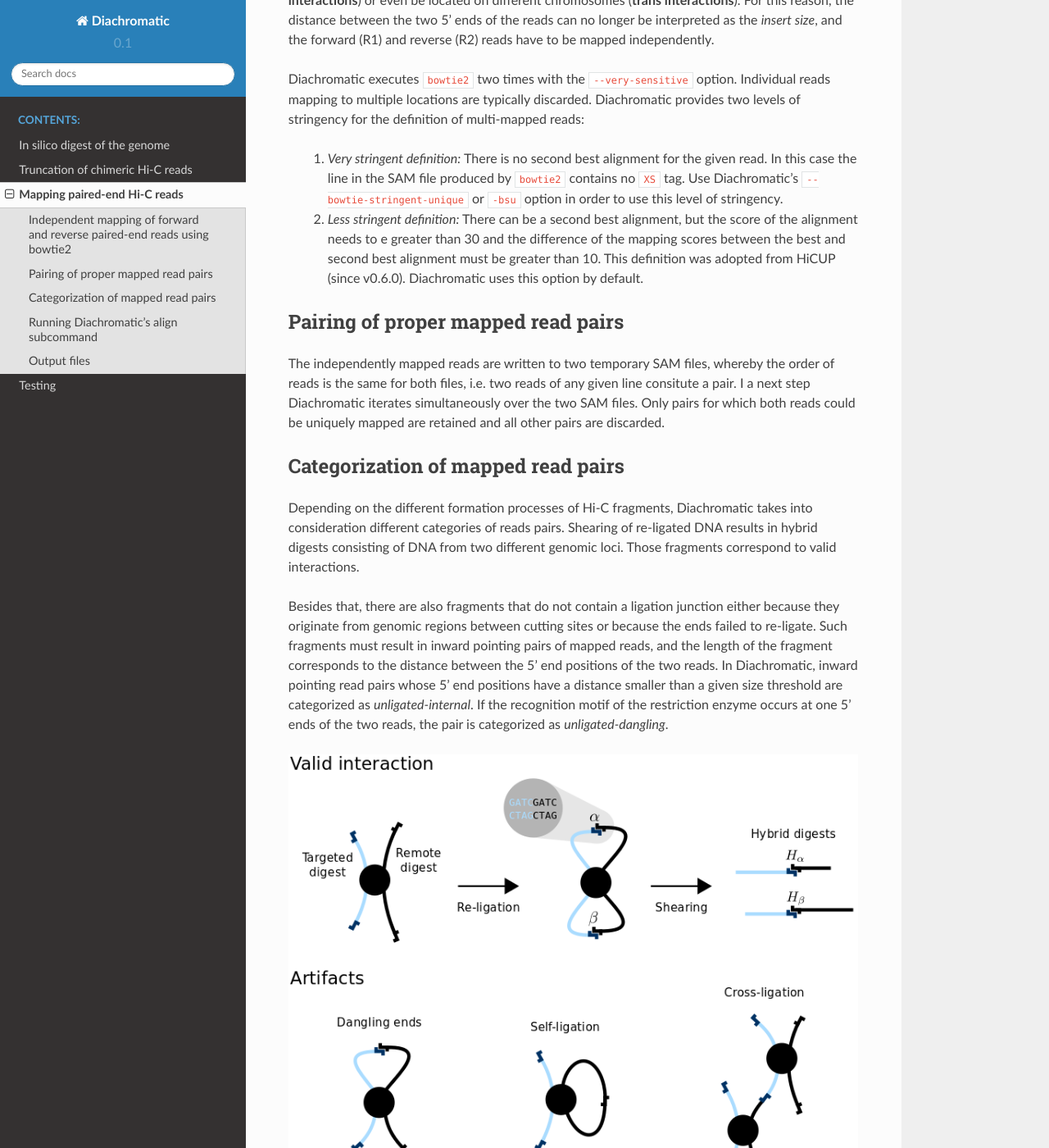
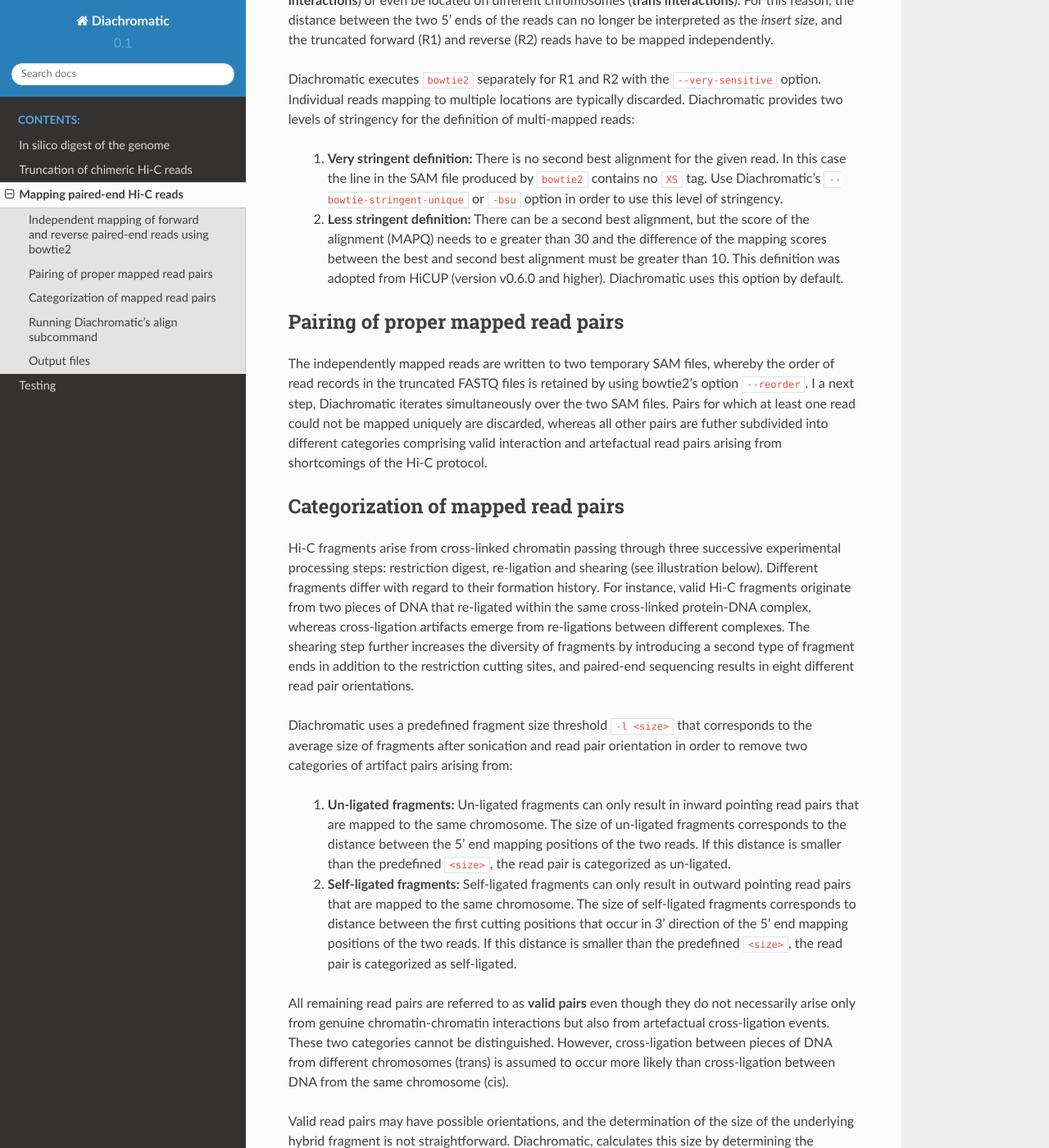
Before and after one commit to TheJacksonLaboratory/diachromatic, a Sphinx documentation site: the page built from docs/mapping.rst, in a window 1280 px wide and 1400 px high, scrolled down 307 px. Shown: the whole window at 82% size. Built offline with Sphinx 7.4.7 and the Read the Docs theme 2.0.0, drawn with Linux system fonts in a browser that asks for light colours; some of the changed text lies outside the part shown.

Commit message:
Worked on documentation (#42).

```diff
--- a/docs/mapping.rst
+++ b/docs/mapping.rst
@@ -8,36 +8,49 @@ Independent mapping of forward and reverse paired-end reads using bowtie2
 The two reads of any given valid Hi-C read pair stem from two different interacting genomic regions that can be
 separated by a large number of nucleotides within the same chromosome (**cis interactions**) or even be located on
 different chromosomes (**trans interactions**). For this reason, the distance between the two 5' ends of the reads can
-no longer be interpreted as the *insert size*, and the forward (R1) and reverse (R2) reads have to be mapped
+no longer be interpreted as the *insert size*, and the truncated forward (R1) and reverse (R2) reads have to be mapped
 independently.
 
-Diachromatic executes ``bowtie2`` two times with the ``--very-sensitive`` option. Individual reads mapping to multiple locations
-are typically discarded. Diachromatic provides two levels of stringency
+Diachromatic executes ``bowtie2`` separately for R1 and R2 with the ``--very-sensitive`` option. Individual reads mapping
+to multiple locations are typically discarded. Diachromatic provides two levels of stringency
 for the definition of multi-mapped reads:
-    1. *Very stringent definition:* There is no second best alignment for the given read. In this case the line in the SAM file produced by ``bowtie2`` contains no ``XS`` tag. Use Diachromatic's ``--bowtie-stringent-unique`` or ``-bsu`` option in order to use this level of stringency.
-    2. *Less stringent definition:* There can be a second best alignment, but the score of the alignment needs to e greater than 30 and the difference of the mapping scores between the best and second best alignment must be greater than 10. This definition was adopted from HiCUP (since v0.6.0). Diachromatic uses this option by default.
+    1. **Very stringent definition:** There is no second best alignment for the given read. In this case the line in the SAM file produced by ``bowtie2`` contains no ``XS`` tag. Use Diachromatic's ``--bowtie-stringent-unique`` or ``-bsu`` option in order to use this level of stringency.
+    2. **Less stringent definition:** There can be a second best alignment, but the score of the alignment (MAPQ) needs to e greater than 30 and the difference of the mapping scores between the best and second best alignment must be greater than 10. This definition was adopted from HiCUP (version v0.6.0 and higher). Diachromatic uses this option by default.
 
 
 Pairing of proper mapped read pairs
 ~~~~~~~~~~~~~~~~~~~~~~~~~~~~~~~~~~~
 
-The independently mapped reads are written to two temporary SAM files, whereby the order of reads is the same for both
-files, i.e. two reads of any given line consitute a pair. I a next step Diachromatic iterates simultaneously over the
-two SAM files. Only pairs for which both reads could be uniquely mapped are retained and all other pairs are discarded.
+The independently mapped reads are written to two temporary SAM files, whereby the order of read records in the
+truncated FASTQ files is retained by using bowtie2's option ``--reorder``. I a next step, Diachromatic iterates
+simultaneously over the two SAM files. Pairs for which at least one read could not be mapped uniquely are discarded,
+whereas all other pairs are futher subdivided into different categories comprising valid interaction and artefactual
+read pairs arising from shortcomings of the Hi-C protocol.
 
 Categorization of mapped read pairs
 ~~~~~~~~~~~~~~~~~~~~~~~~~~~~~~~~~~~
 
-Depending on the different formation processes of Hi-C fragments, Diachromatic takes into consideration different
-categories of reads pairs. Shearing of re-ligated DNA results in hybrid digests consisting of DNA from two
-different genomic loci. Those fragments correspond to valid interactions.
+Hi-C fragments arise from cross-linked chromatin passing through three successive experimental processing steps:
+restriction digest, re-ligation and shearing (see illustration below). Different fragments differ with regard to their
+formation history. For instance, valid Hi-C fragments originate from two pieces of DNA that re-ligated within the same
+cross-linked protein-DNA complex, whereas cross-ligation artifacts emerge from re-ligations between different complexes.
+The shearing step further increases the diversity of fragments by introducing a second type of fragment ends in addition
+to the restriction cutting sites, and paired-end sequencing results in eight different read pair orientations.
 
-Besides that, there are also fragments that do not contain a ligation junction either because they originate from
-genomic regions between cutting sites or because the ends failed to re-ligate. Such fragments must result in inward
-pointing pairs of mapped reads, and the length of the fragment corresponds to the distance between the 5' end positions
-of the two reads. In Diachromatic, inward pointing read pairs whose 5' end positions have a distance smaller than a
-given size threshold are categorized as *unligated-internal*. If the recognition motif of the restriction enzyme occurs
-at one 5' ends of the two reads, the pair is categorized as *unligated-dangling*.
+Diachromatic uses a predefined fragment size threshold ``-l <size>`` that corresponds to the average size of fragments
+after sonication and read pair orientation in order to remove two categories of artifact pairs arising from:
+    1. **Un-ligated fragments:** Un-ligated fragments can only result in inward pointing read pairs that are mapped to the same chromosome. The size of un-ligated fragments corresponds to the distance between the 5' end mapping positions of the two reads. If this distance is smaller than the predefined ``<size>``, the read pair is categorized as un-ligated.
+    2. **Self-ligated fragments:** Self-ligated fragments can only result in outward pointing read pairs that are mapped to the same chromosome. The size of self-ligated fragments corresponds to distance between the first cutting positions that occur in 3' direction of the 5' end mapping positions of the two reads. If this distance is smaller than the predefined ``<size>``, the read pair is categorized as self-ligated.
+
+All remaining read pairs are referred to as **valid pairs** even though they do not necessarily arise only from genuine
+chromatin-chromatin interactions but also from artefactual cross-ligation events. These two categories cannot be
+distinguished. However, cross-ligation between pieces of DNA from different chromosomes (trans) is assumed to occur
+more likely than cross-ligation between DNA from the same chromosome (cis).
+
+Valid read pairs may have possible orientations, and the determination of the size of the underlying hybrid fragment is
+not straightforward. Diachromatic, calculates this size by determining the distance between 5' end mapping position and
+the next occuring cutting motif in 3' direction for each read of a given pair and calculating the sum of the two
+distances. This approach that was adopted from HiCUP may yield two small sizes, if the digest was incomplete.
 
 
 .. figure:: img/fragment_categories.png
```
